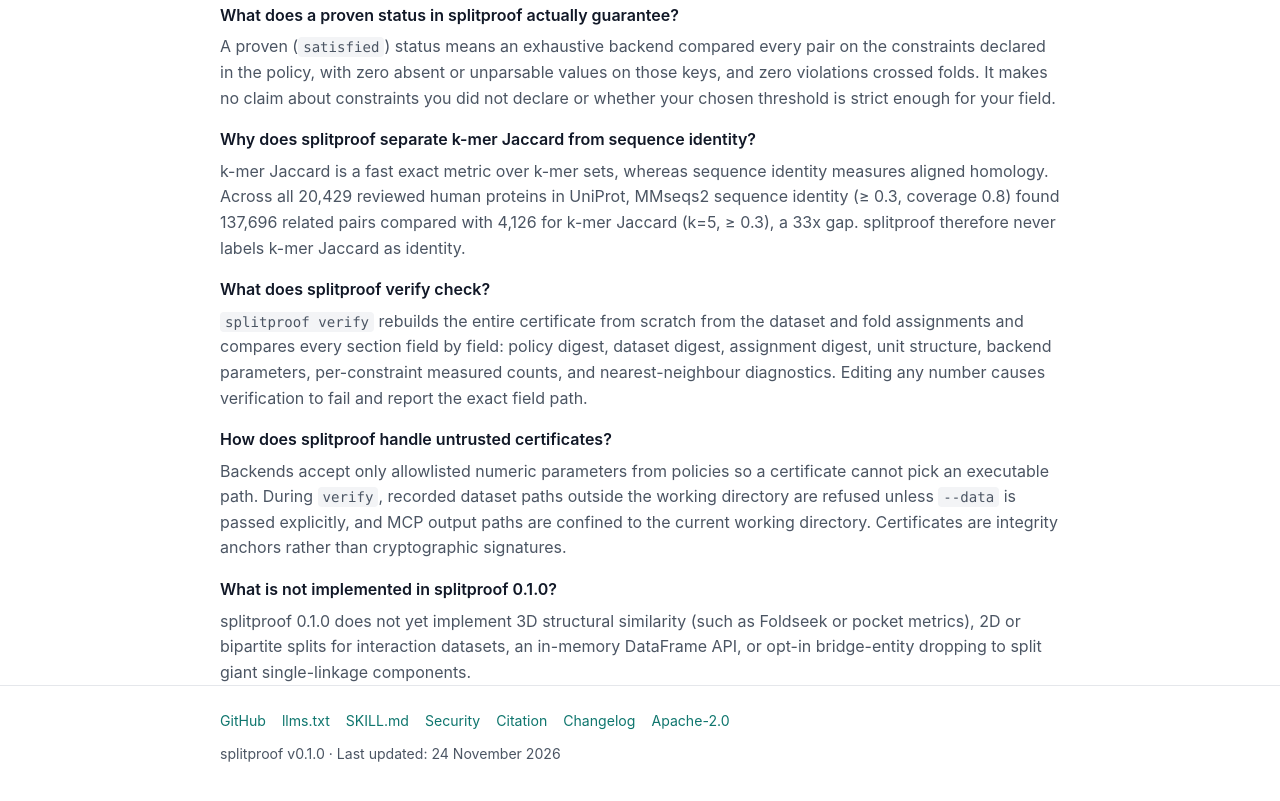
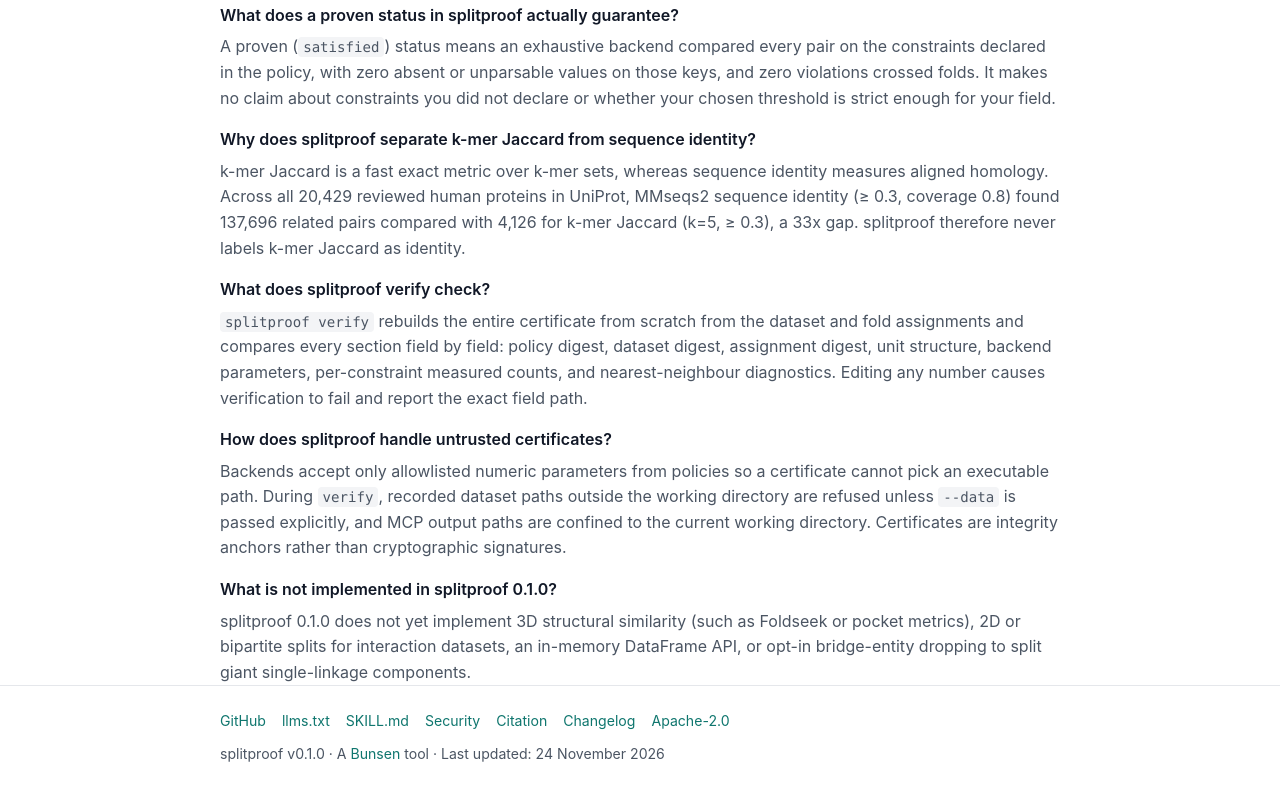
Before and after one commit to dnncha/splitproof, a plain HTML site: page docs/index.html in a window 1280 px wide. Shown: the part 3717-4518 px from the top of the page. Drawn offline with Linux system fonts and the light colour scheme.

Commit message:
Link splitproof to its Bunsen page
Co-Authored-By: Claude Opus 5.5 <noreply@anthropic.com>

```diff
--- a/docs/index.html
+++ b/docs/index.html
@@ -518,7 +518,7 @@ args = ["mcp"]</code></pre>
         <a href="https://github.com/dnncha/splitproof/blob/main/CHANGELOG.md">Changelog</a>
         <a href="https://github.com/dnncha/splitproof/blob/main/LICENSE">Apache-2.0</a>
       </div>
-      <div>splitproof v0.1.0 &middot; Last updated: 24 November 2026</div>
+      <div>splitproof v0.1.0 &middot; A <a href="https://bunsen.science/">Bunsen</a> tool &middot; Last updated: 24 November 2026</div>
     </div>
   </footer>
 </body>
```
Also changed, not shown: 1 other file.
